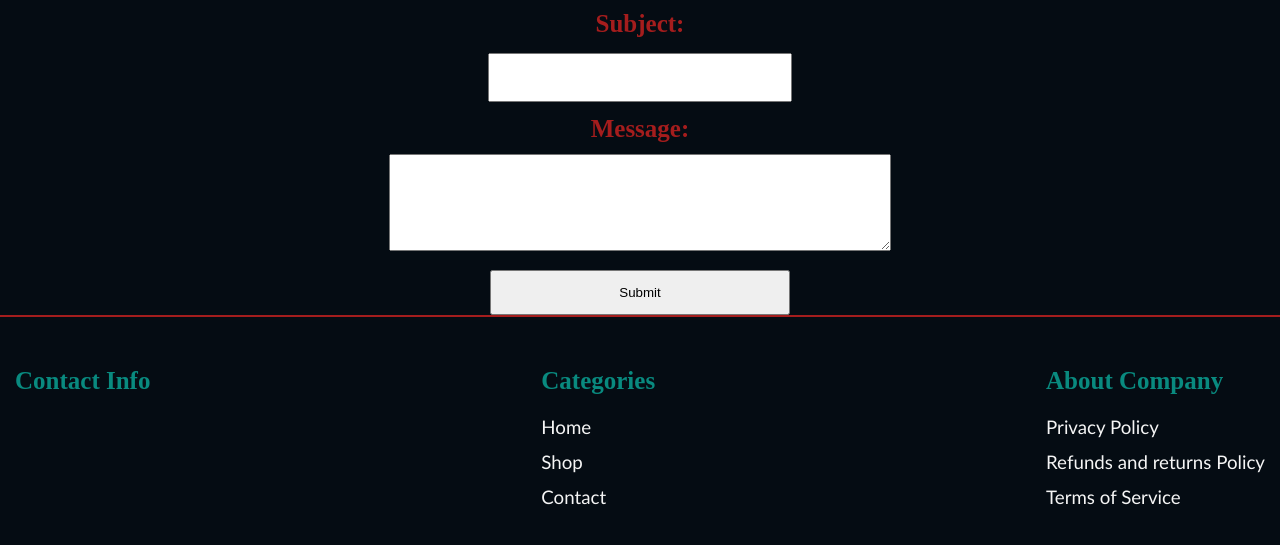
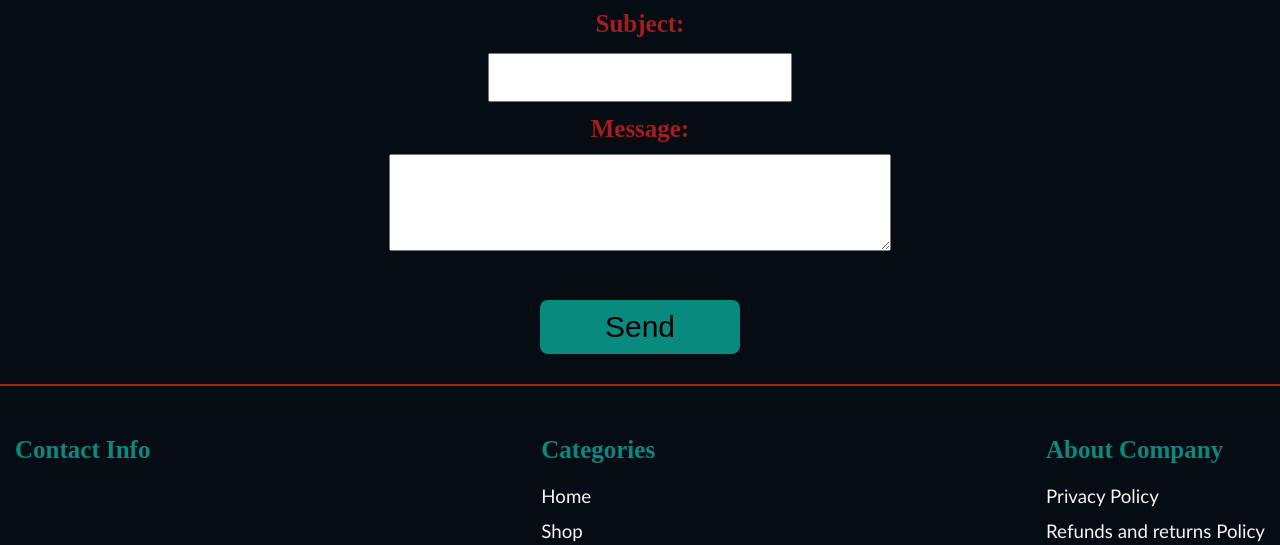
Before and after one commit to lyeesz/ezytvs, a plain HTML site: page contact us.html in a window 1280 px wide. Shown: the part 838-1383 px from the top of the page. Drawn offline with Linux system fonts and the light colour scheme.

Commit message:
Update contact us.html

```diff
--- a/contact us.html
+++ b/contact us.html
@@ -47,7 +47,7 @@
                 </tr>
 
             </table>
-                 <input type="submit"/>
+                 <button type="submit" id="fcf-button" class="fcf-btn fcf-btn-primary fcf-btn-lg fcf-btn-block">Send</button>
         </form>
         <section class="footer">
             <div class="row3">
```
